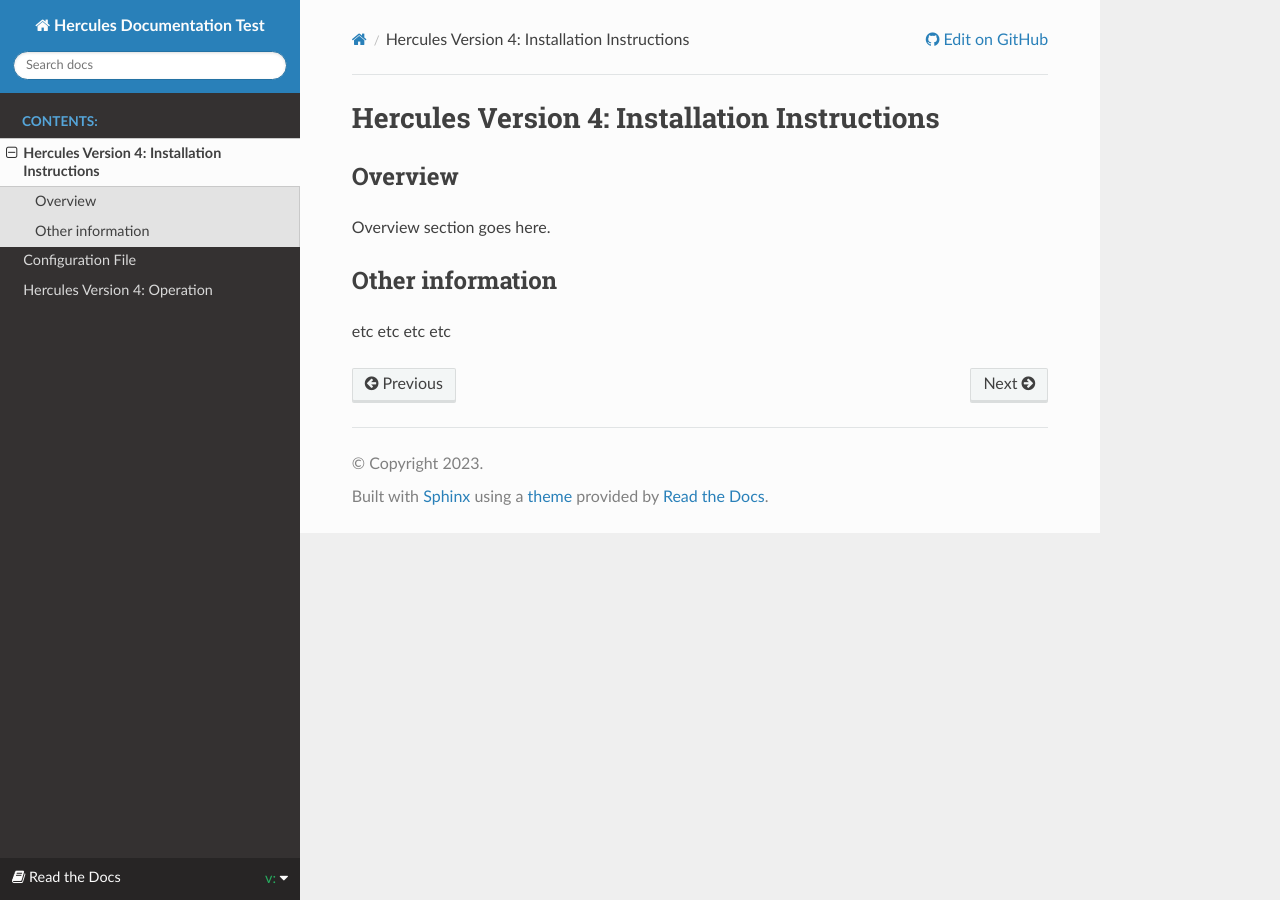
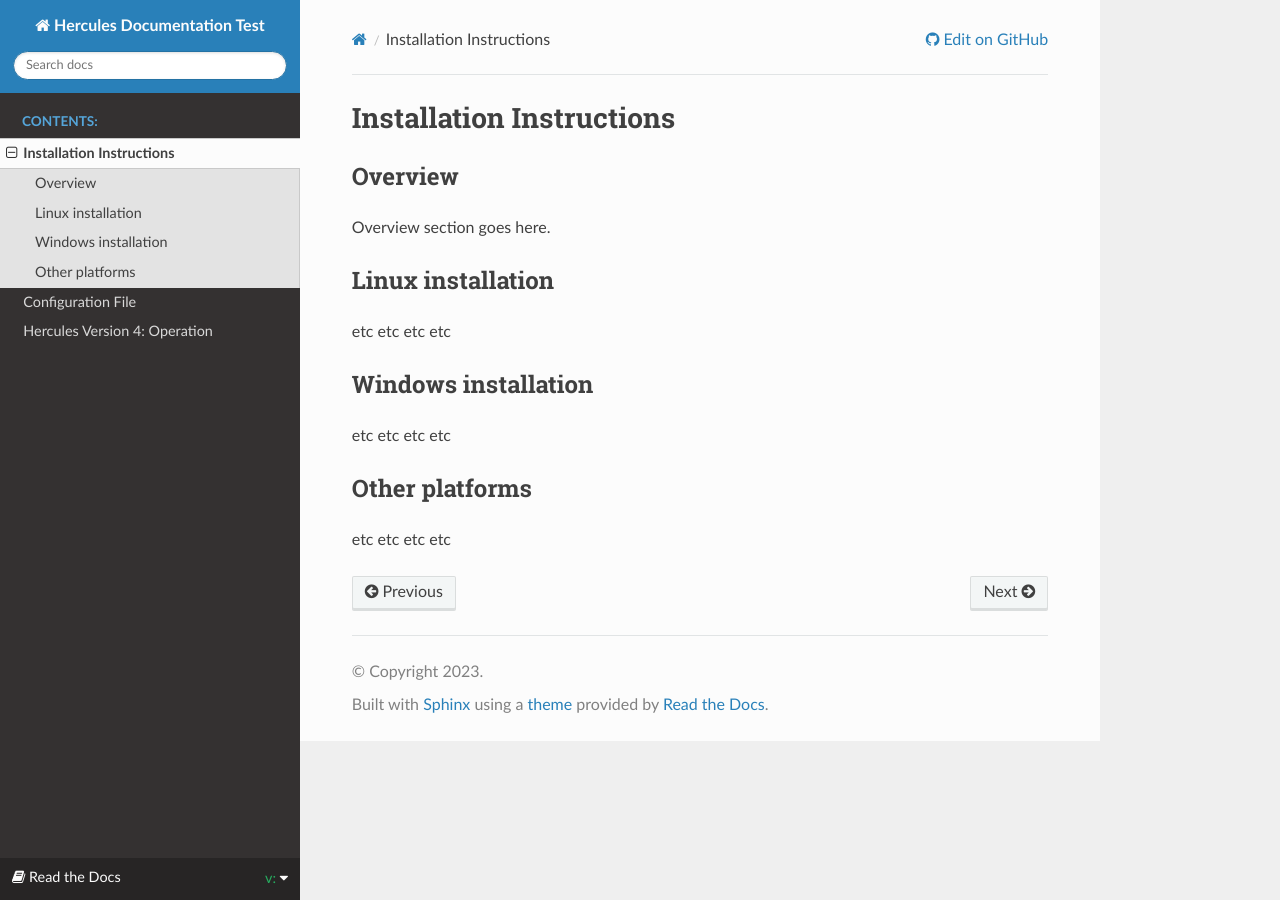
Before and after one commit to maltfield/rtd-github-pages, a Sphinx documentation site: the page built from docs/installation.rst, in a window 1280 px wide. Built offline with Sphinx 7.4.7 and the Read the Docs theme 2.0.0, drawn with Linux system fonts in a browser that asks for light colours; the version number could not be read and is left out.

Commit message:
Update installation.rst

```diff
--- a/docs/installation.rst
+++ b/docs/installation.rst
@@ -1,12 +1,20 @@
 .. _autodoc:
 
-Hercules Version 4: Installation Instructions
+Installation Instructions
 =============================================
 
 Overview
 --------------------------
 Overview section goes here.
 
-Other information
+Linux installation
 -----------------
 etc etc etc etc
+
+Windows installation
+-----------------
+etc etc etc etc
+
+Other platforms
+-----------------
+etc etc etc etc
```
